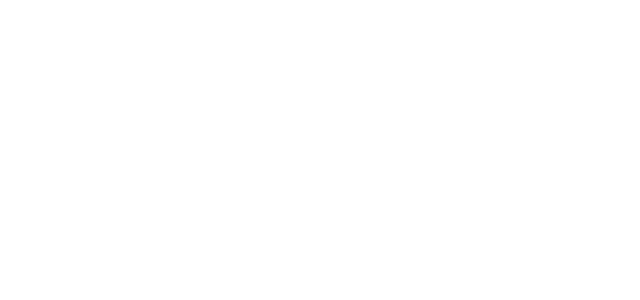
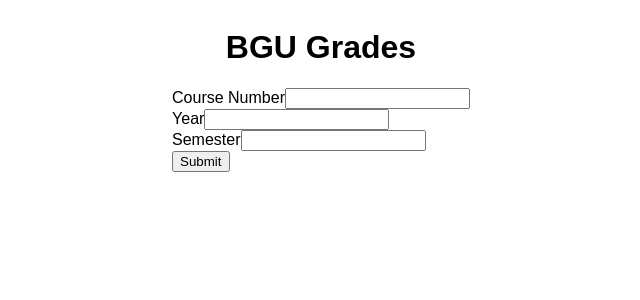
Before and after one commit to Rapcohen/BGU-Grades-App, a React (Create React App) app in the folder client/: page / in a window 1280 px wide. Shown: the top 300 px of the page, without its empty margins (319-959 px from the left). Built offline with nearby package versions, Linux system fonts and the light colour scheme.

Commit message:
Added basic form

```diff
--- a/client/src/App.css
+++ b/client/src/App.css
@@ -0,0 +1,6 @@
+.app-container {
+    font-family: sans-serif;
+    display: flex;
+    flex-direction: column;
+    align-items: center;
+}
--- a/client/src/App.tsx
+++ b/client/src/App.tsx
@@ -1,10 +1,16 @@
-import React from 'react';
-import './App.css';
+import React from "react";
+import "./App.css";
+import Form from "./components/Form";
 
 interface AppProps {}
 
 const App: React.FC<AppProps> = () => {
-  return null;
-}
+  return (
+    <div className="app-container">
+      <h1>BGU Grades</h1>
+      <Form />
+    </div>
+  );
+};
 
 export default App;
--- /dev/null
+++ b/client/src/components/Form.tsx
@@ -0,0 +1,64 @@
+import React from "react"
+import useForm from "../custom_hooks/useForm";
+
+interface FormProps { }
+
+interface FormValues {
+    courseId: string,
+    year: number,
+    semester: number,
+}
+
+const initialInputs = {
+  courseId: "",
+  year: 0,
+  semester: 0,
+}
+
+const Form: React.FC<FormProps> = () => {
+
+  const { inputs, handleInputChange, handleSubmit } = useForm<FormValues>(initialInputs, getGrades);
+
+  async function getGrades(): Promise<void> {
+    try {
+      const requestUrl = `/grades/${inputs.year}/${inputs.semester}/${inputs.courseId}`;
+      const response: Response = await fetch(requestUrl);
+      if (response.ok) {
+        const pdfData: string = await response.text();
+        const blob: Blob = new Blob([pdfData], { type: "application/pdf" });
+        const url: string = URL.createObjectURL(blob);
+        window.open(url, "_blank");
+        return;
+      }
+      alert(`Error: ${response.statusText}`);
+    } catch (error) {
+      alert(error);
+    }
+  }
+
+  return (
+    <form onSubmit={handleSubmit}>
+      <div>
+        <label>
+          Course Number
+          <input type="text" name="courseId" onChange={handleInputChange} required />
+        </label>
+      </div>
+      <div>
+        <label>
+          Year
+          <input type="number" name="year" onChange={handleInputChange} required />
+        </label>
+      </div>
+      <div>
+        <label>
+          Semester
+          <input type="number" name="semester" onChange={handleInputChange} required />
+        </label>
+      </div>
+      <button type="submit">Submit</button>
+    </form>
+  );
+}
+
+export default Form;
--- /dev/null
+++ b/client/src/custom_hooks/useForm.tsx
@@ -0,0 +1,29 @@
+import React, { useState } from "react";
+
+function useForm<T>(initialInputs: T, callback: () => void) {
+
+    const [inputs, setInputs] = useState<T>(initialInputs);
+
+    const handleSubmit = (event: React.FormEvent<HTMLFormElement>): void => {
+        if (event) {
+            event.preventDefault();
+        }
+        callback();
+    };
+
+    const handleInputChange = (event: React.ChangeEvent<HTMLInputElement>): void => {
+        event.persist();
+        setInputs((inputs) => ({
+            ...inputs,
+            [event.target.name]: event.target.value,
+        }));
+    };
+
+    return {
+        inputs,
+        handleInputChange,
+        handleSubmit
+    };
+}
+
+export default useForm;
```
